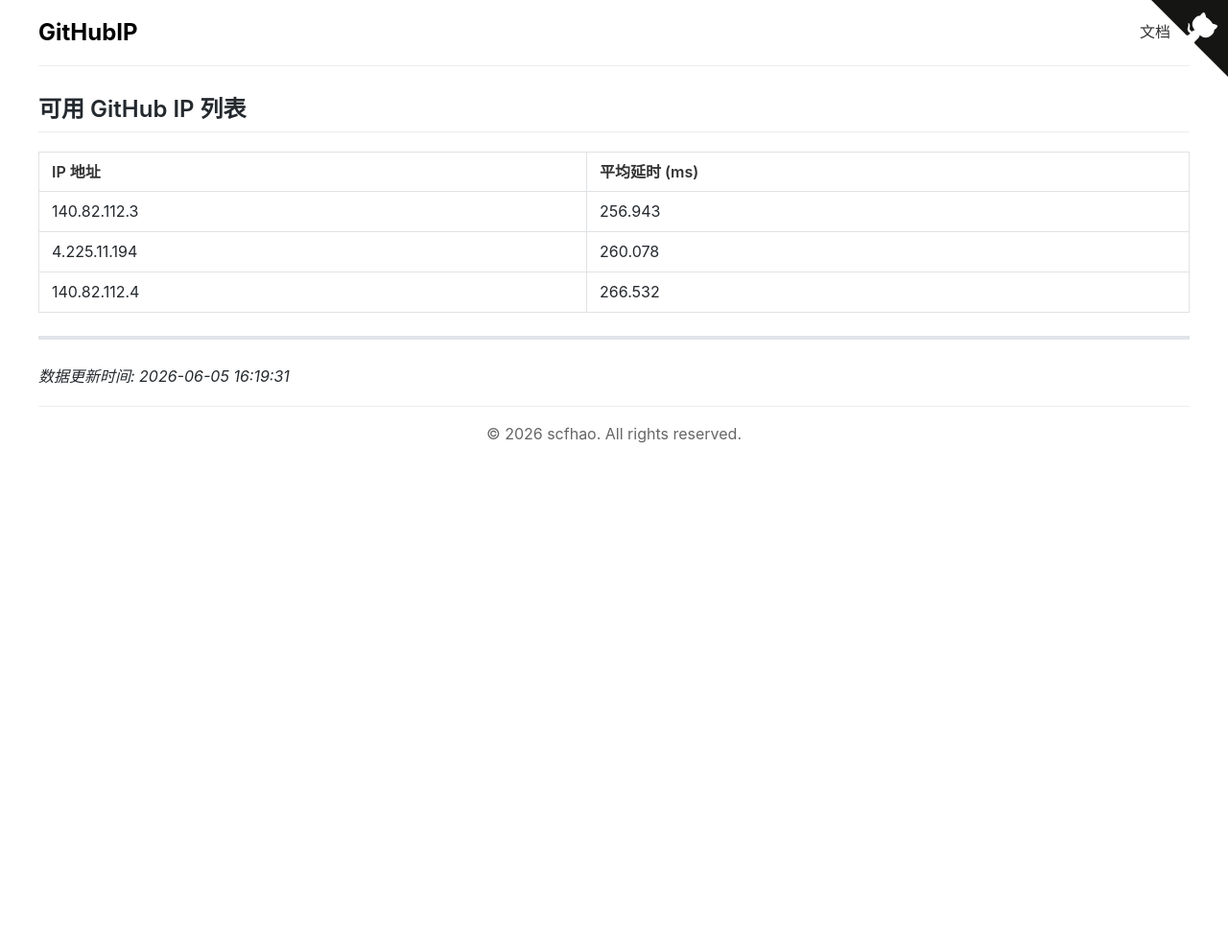
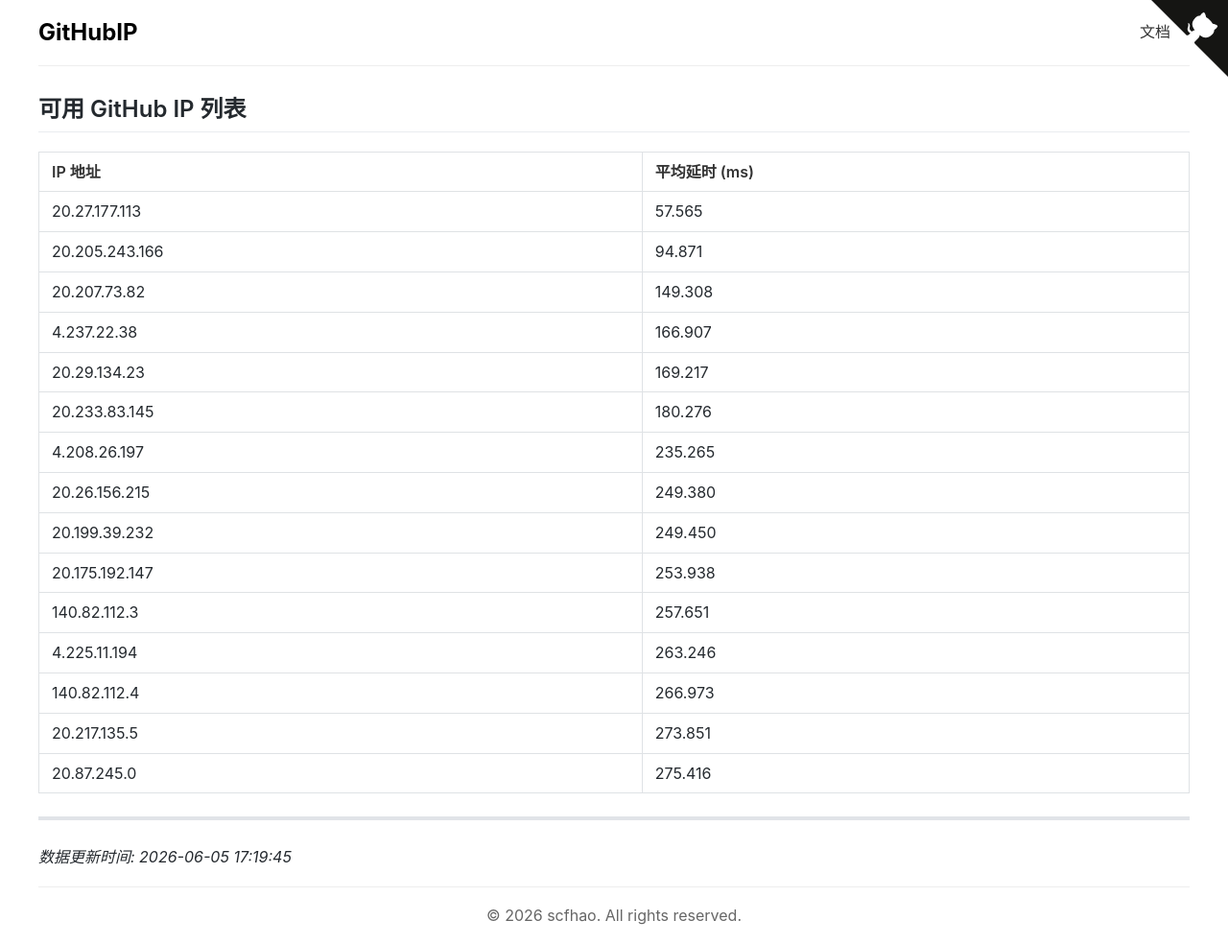
Before and after one commit to scfhao/GitHubIP, a Jekyll site: the page built from index.md, in a window 1280 px wide. Shown: the whole page at 96% size. Built offline with Jekyll 4.4.1, drawn with Linux system fonts in a browser that asks for light colours; before the commit the page ends 900 px from its top, so only the background shows below that.

Commit message:
自动脚本执行 - 2026-06-05 17:19:45

```diff
--- a/index.md
+++ b/index.md
@@ -1,17 +1,29 @@
 ---
 layout: home
 title: GitHub IP 列表
-date: 2026-06-05 16:19:31
+date: 2026-06-05 17:19:45
 ---
 
 ## 可用 GitHub IP 列表
 
 | IP 地址 | 平均延时 (ms) |
 |---------|--------------|
-| 140.82.112.3 | 256.943 |
-| 4.225.11.194 | 260.078 |
-| 140.82.112.4 | 266.532 |
+| 20.27.177.113 | 57.565 |
+| 20.205.243.166 | 94.871 |
+| 20.207.73.82 | 149.308 |
+| 4.237.22.38 | 166.907 |
+| 20.29.134.23 | 169.217 |
+| 20.233.83.145 | 180.276 |
+| 4.208.26.197 | 235.265 |
+| 20.26.156.215 | 249.380 |
+| 20.199.39.232 | 249.450 |
+| 20.175.192.147 | 253.938 |
+| 140.82.112.3 | 257.651 |
+| 4.225.11.194 | 263.246 |
+| 140.82.112.4 | 266.973 |
+| 20.217.135.5 | 273.851 |
+| 20.87.245.0 | 275.416 |
 
 ---
 
-*数据更新时间: 2026-06-05 16:19:31*
+*数据更新时间: 2026-06-05 17:19:45*
```
